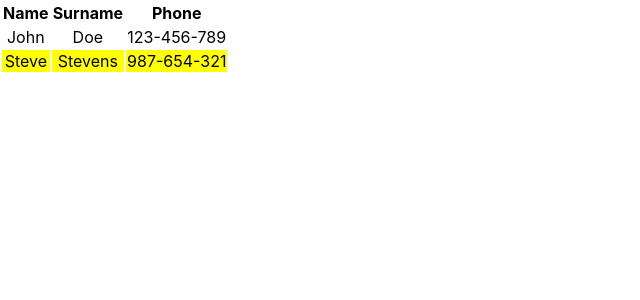
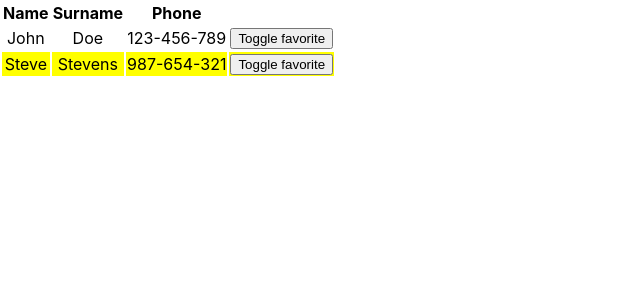
Before and after one commit to daniel-mikula/react-homework3, a React (Create React App) app: page / in a window 1280 px wide. Shown: the top 300 px of the page, without its empty margins (0-640 px from the left). Built offline with nearby package versions, Linux system fonts and the light colour scheme.

Commit message:
toggle favorite buttons added

```diff
--- a/src/App.js
+++ b/src/App.js
@@ -32,6 +32,7 @@ class App extends Component {
                     {person.name}</td>
                   <td>{person.surname}</td>
                   <td>{person.phone}</td>
+                  <td><button>Toggle favorite</button></td>
                 </tr>
               );
             })}
```
